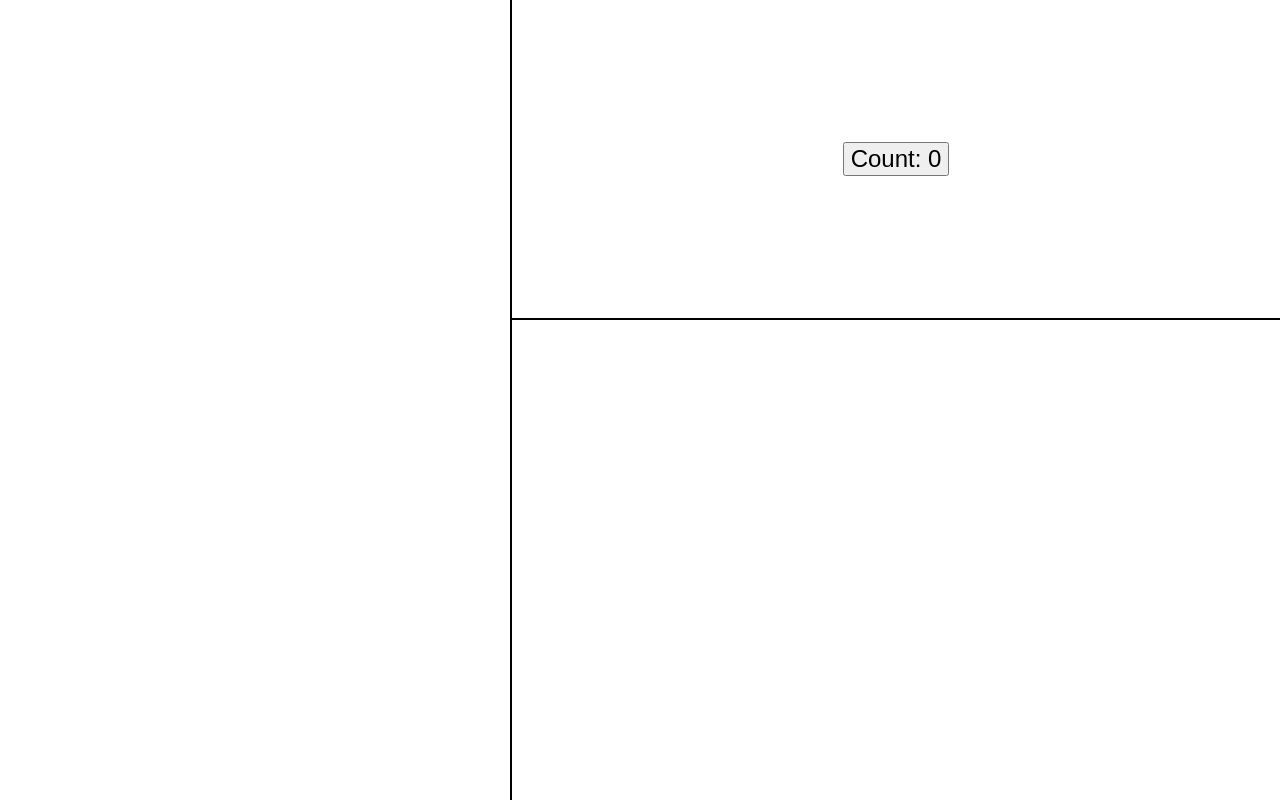
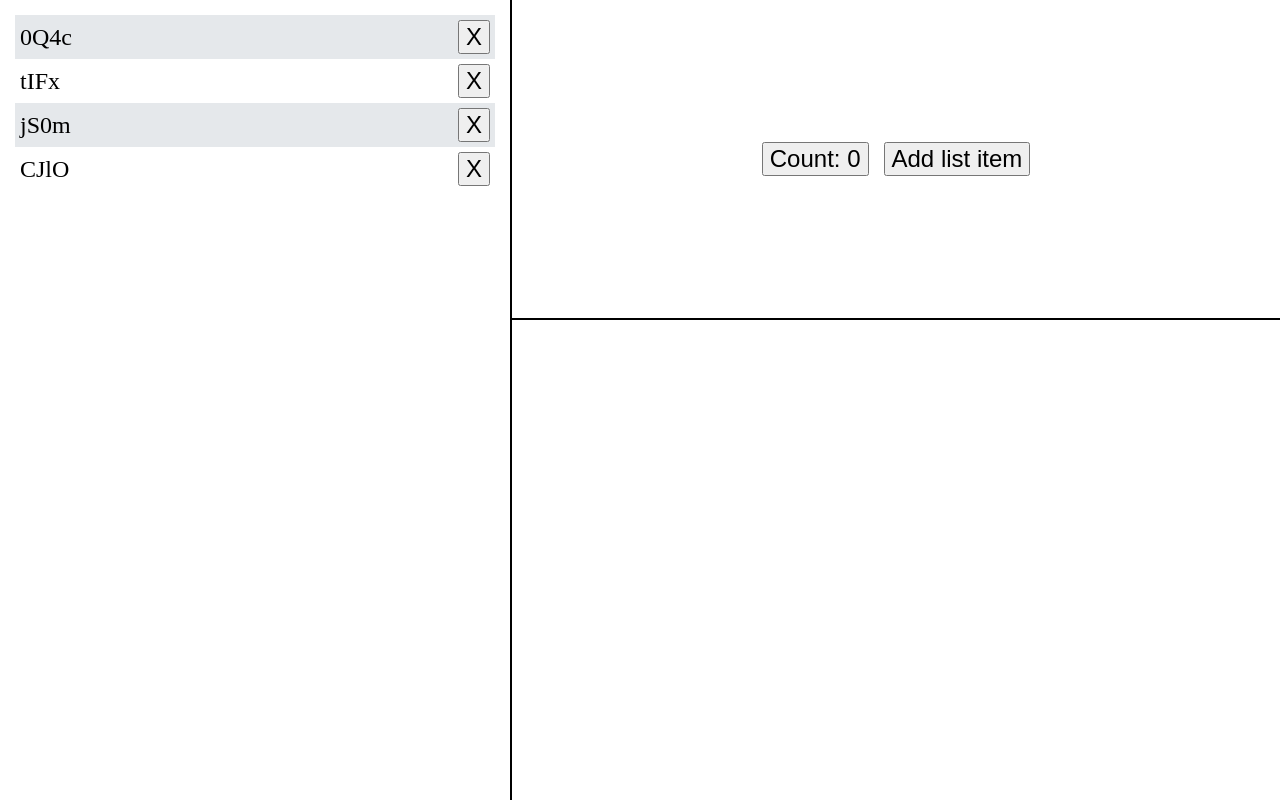
Before and after one commit to MNewbigging/mobx-examples, a React app: page / in a window 1280 px wide. Built offline with nearby package versions, Linux system fonts and the light colour scheme.

Commit message:
add list items

```diff
--- a/src/App.tsx
+++ b/src/App.tsx
@@ -6,18 +6,19 @@ import { observer } from 'mobx-react-lite';
 import { AppState } from './AppState';
 import { List } from './components/list/List';
 import { Controls } from './components/controls/Controls';
-import { OutputLog } from './components/output-log/OutputLog';
 
 interface AppProps {
   appState: AppState;
 }
 
 export const App: React.FC<AppProps> = observer(({ appState }) => {
+  console.log('App render');
+
   return (
     <div className='full-size center-content'>
       <div className='full-size one-row'>
         <div className='flex-40 border-right'>
-          <List />
+          <List listState={appState.listState} />
         </div>
         <div className='flex-60 list'>
           <div className='flex-40 border-bottom'>
--- a/src/AppState.ts
+++ b/src/AppState.ts
@@ -1,7 +1,9 @@
 import { action, makeObservable, observable } from 'mobx';
+import { ListState } from './state/ListState';
 
 export class AppState {
   public count = 0;
+  public listState = new ListState();
 
   constructor() {
     makeObservable(this, {
--- a/src/app.scss
+++ b/src/app.scss
@@ -33,6 +33,7 @@
 .list {
   display: flex;
   flex-direction: column;
+  overflow-y: auto;
 }
 
 .bold {
@@ -42,3 +43,7 @@
 .pad15 {
   padding: 15px;
 }
+
+.gap15 {
+  gap: 15px;
+}
--- a/src/components/controls/Controls.tsx
+++ b/src/components/controls/Controls.tsx
@@ -2,16 +2,24 @@ import './controls.scss';
 
 import React from 'react';
 import { AppState } from '../../AppState';
-import { observer } from 'mobx-react-lite';
+import { Observer, observer } from 'mobx-react-lite';
 
 interface ControlsProps {
   appState: AppState;
 }
 
 export const Controls: React.FC<ControlsProps> = observer(({ appState }) => {
+  console.log('Controls render');
+
   return (
-    <div className='full-size center-content'>
+    <div className='full-size center-content gap15'>
+      {/* <Observer>
+        {() => <button onClick={appState.incrementCount}>Count: {appState.count}</button>}
+      </Observer> */}
+
       <button onClick={appState.incrementCount}>Count: {appState.count}</button>
+
+      <button onClick={appState.listState.addListItem}>Add list item</button>
     </div>
   );
 });
--- a/src/components/list-item/ListItem.tsx
+++ b/src/components/list-item/ListItem.tsx
@@ -1,7 +1,24 @@
 import './list-item.scss';
 
 import React from 'react';
+import { IListItem } from '../../state/ListState';
 
-export const ListItem: React.FC = () => {
-  return <div></div>;
+interface ListItemProps {
+  item: IListItem;
+  altBackground: boolean;
+  onRemoveItem: (id: string) => void;
+}
+
+export const ListItem: React.FC<ListItemProps> = ({ item, altBackground, onRemoveItem }) => {
+  const altBackgroundClass = altBackground ? 'alt-bg' : '';
+  const classes = ['list-item', altBackgroundClass];
+
+  return (
+    <div className={classes.join(' ')}>
+      <div>{item.id}</div>
+      <div className='list-item-controls'>
+        <button onClick={() => onRemoveItem(item.id)}>X</button>
+      </div>
+    </div>
+  );
 };
--- a/src/components/list-item/list-item.scss
+++ b/src/components/list-item/list-item.scss
@@ -0,0 +1,16 @@
+.list-item {
+  width: 100%;
+  padding: 5px;
+  display: flex;
+  align-items: center;
+  justify-content: space-between;
+
+  .list-item-controls {
+    display: flex;
+    gap: 5px;
+  }
+}
+
+.alt-bg {
+  background-color: #e5e8eb;
+}
--- a/src/components/list/List.tsx
+++ b/src/components/list/List.tsx
@@ -1,7 +1,27 @@
 import './list.scss';
 
 import React from 'react';
+import { ListState } from '../../state/ListState';
+import { observer } from 'mobx-react-lite';
+import { ListItem } from '../list-item/ListItem';
 
-export const List: React.FC = () => {
-  return <div className='full-size list'></div>;
-};
+interface ListProps {
+  listState: ListState;
+}
+
+export const List: React.FC<ListProps> = observer(({ listState }) => {
+  console.log('List render');
+
+  return (
+    <div className='full-size list pad15'>
+      {listState.items.map((item, index) => (
+        <ListItem
+          key={item.id}
+          item={item}
+          altBackground={index % 2 === 0}
+          onRemoveItem={listState.removeListItem}
+        />
+      ))}
+    </div>
+  );
+});
--- /dev/null
+++ b/src/state/ListState.ts
@@ -0,0 +1,41 @@
+import { action, makeObservable, observable } from 'mobx';
+
+export interface IListItem {
+  id: string;
+}
+
+export class ListState {
+  items: IListItem[] = [];
+
+  constructor() {
+    makeObservable(this, {
+      items: observable,
+      addListItem: action,
+    });
+
+    [1, 2, 3, 4].forEach(() => this.addListItem());
+  }
+
+  addListItem = () => {
+    this.items.push({ id: this.createId() });
+  };
+
+  removeListItem = (id: string) => {
+    this.items = this.items.filter((item) => item.id !== id);
+
+    // const toRemove = this.items.findIndex((item) => item.id === id);
+    // this.items.splice(toRemove, 1);
+  };
+
+  private createId(length: number = 4) {
+    const characters = 'abcdefghijklmnopqrstuvwxyzABCDEFGHIJKLMNOPQRSTUV0123456789';
+
+    let id = '';
+    for (let i = 0; i < length; i++) {
+      const rnd = Math.floor(Math.random() * characters.length);
+      id += characters.charAt(rnd);
+    }
+
+    return id;
+  }
+}
```
